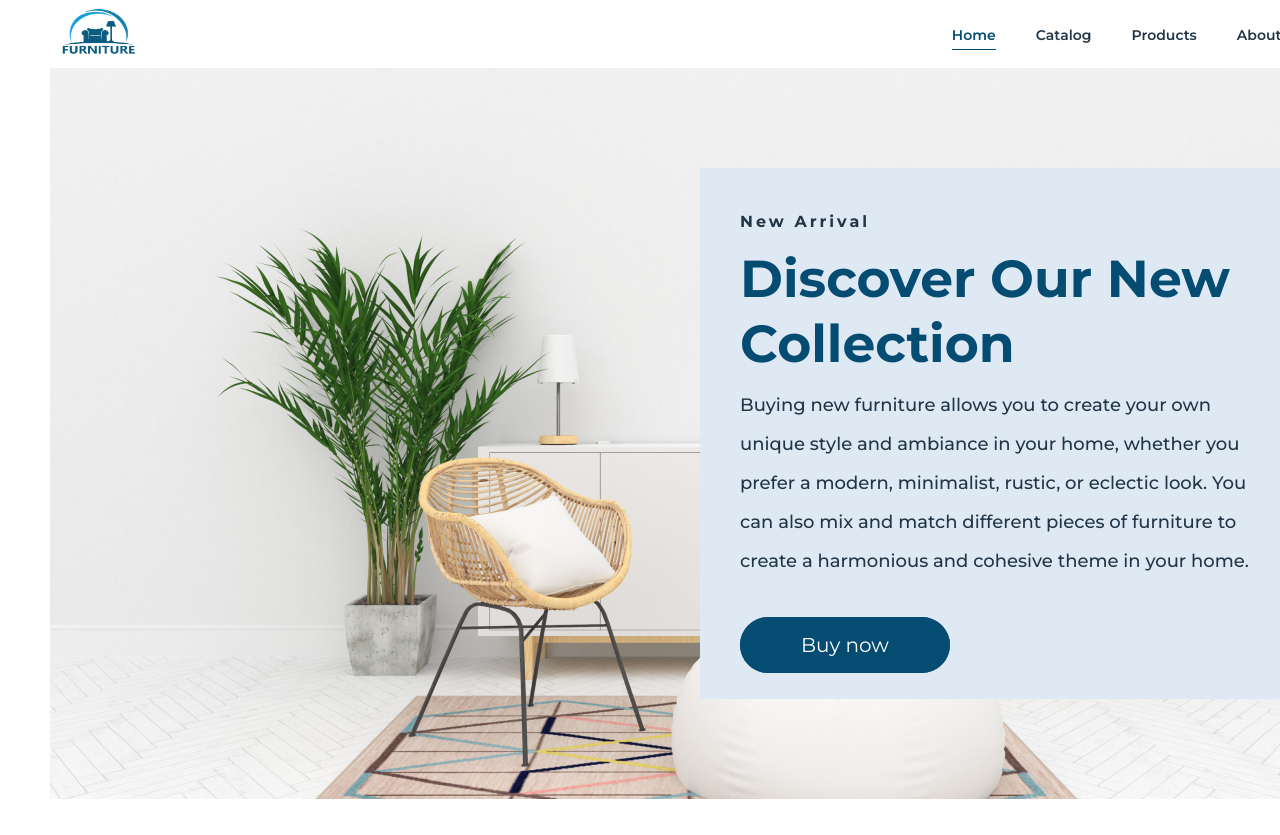
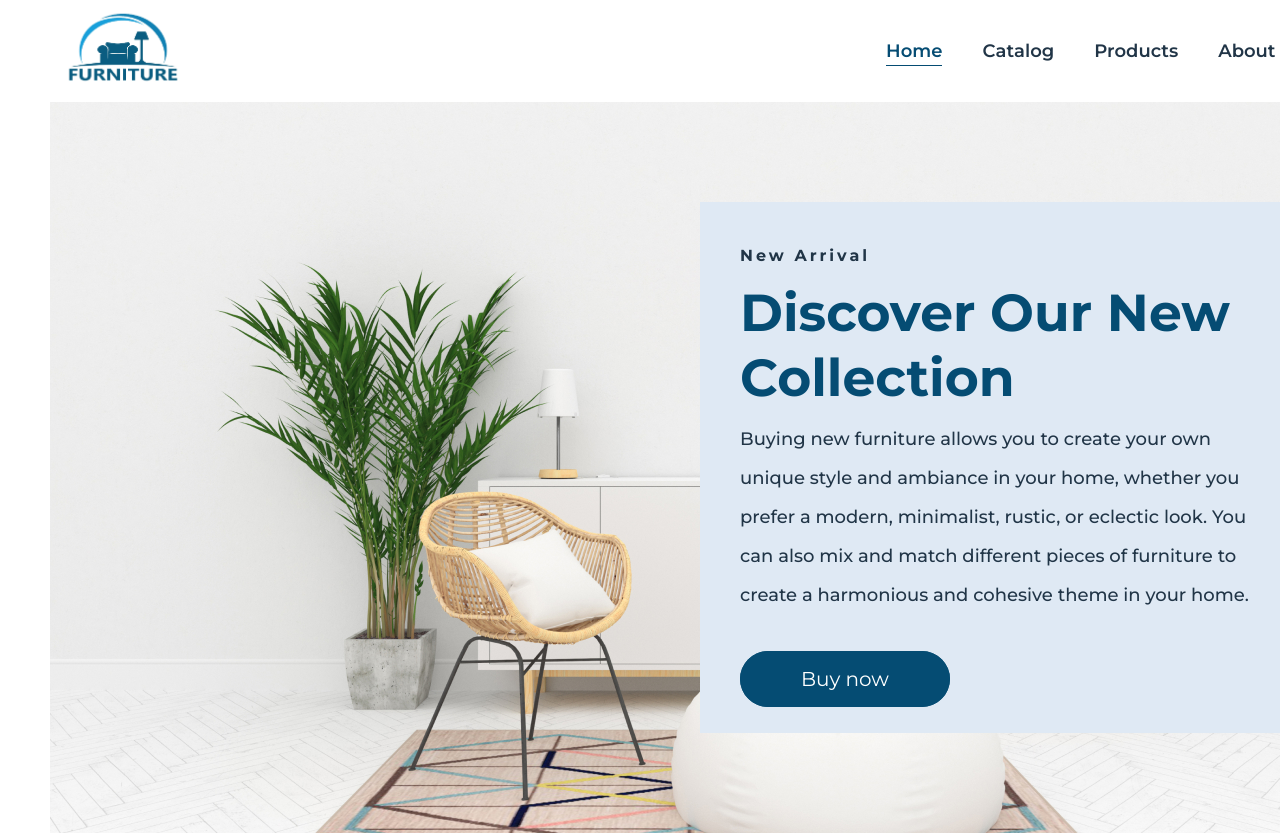
Before and after one commit to guranda26/ecommerce-website, a React (Vite) app: page / in a window 1280 px wide. Shown: the top 835 px of the page. Built offline with nearby package versions, Linux system fonts and the light colour scheme.

Commit message:
feat: fix font-size navlink

```diff
--- a/src/components/header/Header.tsx
+++ b/src/components/header/Header.tsx
@@ -13,8 +13,8 @@ function Header(): React.JSX.Element {
           className="logo-img"
           src={logo}
           alt="Site logo"
-          width={100}
-          height={69}
+          width={150}
+          height={100}
         />
       </NavLink>
       <Navbar />
--- a/src/components/header/header.css
+++ b/src/components/header/header.css
@@ -79,7 +79,7 @@
 
 .nav-link {
   text-decoration: none;
-  font-size: 14px;
+  font-size: 18px;
   font-weight: 600;
   background-color: #fff;
   color: var(--dark-color);
```
